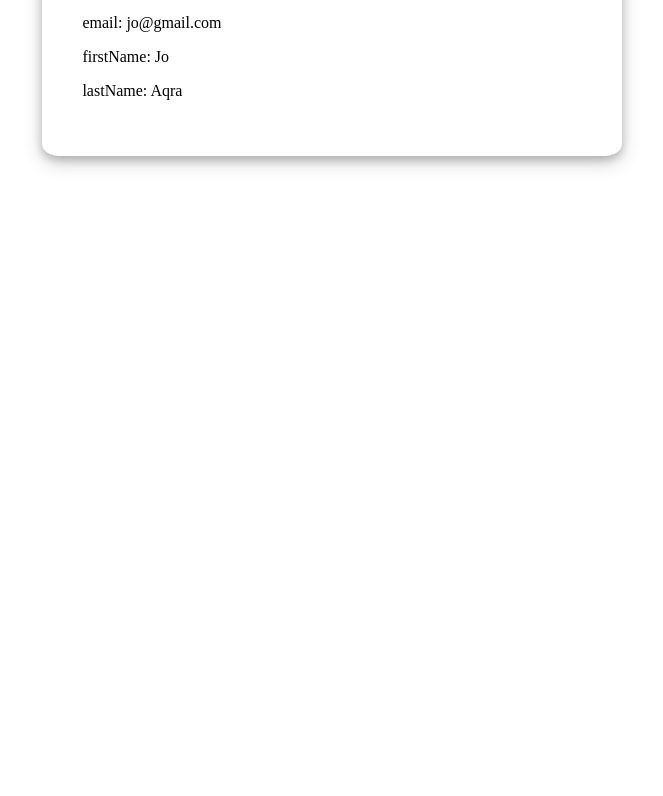
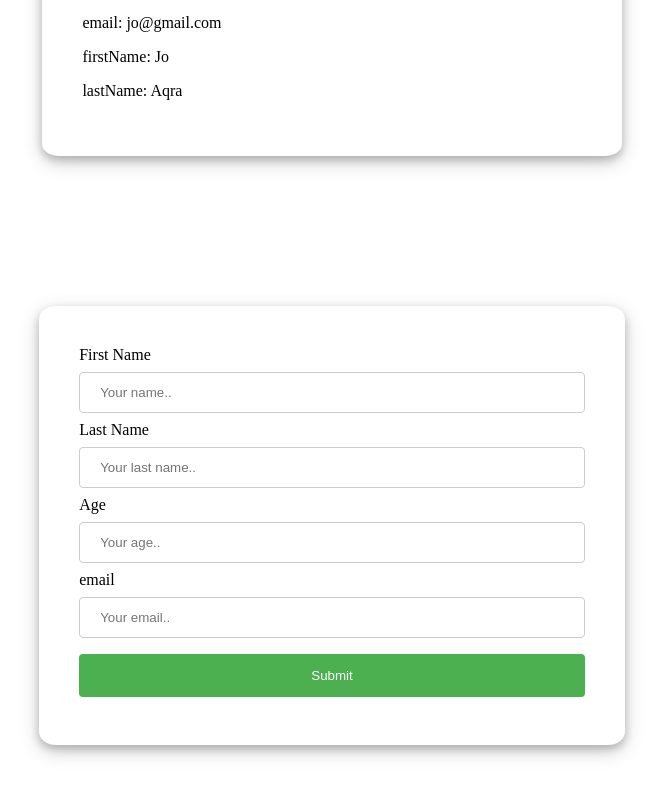
Before and after one commit to mohammad-khamlan/Fullsession-Internship, an Angular app: page / in a window 1280 px wide. Shown: the part 390-1186 px from the top of the page, without its empty margins (308-971 px from the left). Before the commit the page ends 800 px from the top, so only its background shows below. Built offline with nearby package versions, Linux system fonts and the light colour scheme.

Commit message:
pagination with form

```diff
--- /dev/null
+++ b/src/app/add-data/add-data.component.html
@@ -0,0 +1,19 @@
+
+    <div id="addForm">
+    <form #userForm = "ngForm" (ngSubmit) = "onClickSubmit(userForm.value)">
+    <label for="fname">First Name</label>
+    <input type="text" ngModel id="fname" name="firstname" placeholder="Your name.." >
+
+    <label for="lname">Last Name</label>
+    <input type="text" ngModel id="lname" name="lastname" placeholder="Your last name.." >
+
+    <label for="age">Age</label>
+    <input type="text" ngModel id="age" name="age" placeholder="Your age.." >
+
+    <label for="email">email</label>
+    <input type="text" ngModel id="email" name="email" placeholder="Your email.." >
+
+    <input type="submit" value="Submit">
+  </form>
+
+    </div>
--- /dev/null
+++ b/src/app/add-data/add-data.component.scss
@@ -0,0 +1,55 @@
+#addForm{
+    box-shadow: 0 4px 8px 0 rgba(0, 0, 0, 0.2), 0 6px 20px 0 rgba(0, 0, 0, 0.19);
+    border-radius: 3%;
+    background-color: white;
+    margin: 150px auto;
+    font-family: Raleway;
+    padding: 40px;
+    width: 40%;
+    min-width: 300px;
+}
+
+input[type=text], select {
+  width: 100%;
+  padding: 12px 20px;
+  margin: 8px 0;
+  display: inline-block;
+  border: 1px solid #ccc;
+  border-radius: 4px;
+  box-sizing: border-box;
+}
+
+input[type=submit] {
+  width: 100%;
+  background-color: #4CAF50;
+  color: white;
+  padding: 14px 20px;
+  margin: 8px 0;
+  border: none;
+  border-radius: 4px;
+  cursor: pointer;
+}
+
+input[type=submit]:hover {
+  background-color: #45a049;
+}
+
+div {
+  border-radius: 5px;
+  background-color: #f2f2f2;
+  padding: 20px;
+}
+
+#addButton {
+    border: none;
+    color: white;
+    padding: 15px 32px;
+    text-align: center;
+    text-decoration: none;
+    display: inline-block;
+    font-size: 16px;
+    margin: 4px 2px;
+    cursor: pointer;
+    width: 100%;
+    background-color: #4CAF50;
+}
--- /dev/null
+++ b/src/app/add-data/add-data.component.ts
@@ -0,0 +1,28 @@
+import { Component, OnInit } from '@angular/core';
+import { AddPersonService } from '../services/add-person.service';
+
+@Component({
+  selector: 'app-add-data',
+  templateUrl: './add-data.component.html',
+  styleUrls: ['./add-data.component.scss']
+})
+export class AddDataComponent implements OnInit {
+
+  constructor(private selector: AddPersonService) { }
+
+  ngOnInit(): void {
+  }
+
+  onClickSubmit(data: any) {
+    const person = {
+      firstName: data.firstname,
+      lastName: data.lastname,
+      age: data.age,
+      email: data.email
+    }
+
+    this.selector.addPerson(person);
+
+  };
+
+}
--- a/src/app/app.component.html
+++ b/src/app/app.component.html
@@ -1 +1,3 @@
 <app-pagination></app-pagination>
+
+<app-add-data></app-add-data>
--- a/src/app/pagination/pagination.component.html
+++ b/src/app/pagination/pagination.component.html
@@ -8,7 +8,6 @@
     <link rel="stylesheet" href="https://cdnjs.cloudflare.com/ajax/libs/font-awesome/4.7.0/css/font-awesome.min.css">
 </head>
 <body>
-    <div id="container">
 
     <div id="pagination">
 
@@ -19,12 +18,11 @@
     </div>
     <br><br>
 
-    <i *ngFor="let number of numbers" class="pageNumbers" [ngStyle]="{color: personNumber == number ? '#1B0FA2':'black'}" class="pageNumbers" (click) = "personByNumber(number)">{{number}}</i>&nbsp;&nbsp;
+    <i *ngFor="let person of people; let number = index" class="pageNumbers" [ngStyle]="{color: personNumber == number ? '#1B0FA2':'black'}" class="pageNumbers" (click) = "personByNumber(number)">{{number+1}}</i>&nbsp;&nbsp;
 
     <br><br>
     <p *ngFor="let item of person | keyvalue">{{item.key}}: {{item.value}}</p>
 
     </div>
-    </div>
 </body>
 </html>
--- a/src/app/pagination/pagination.component.scss
+++ b/src/app/pagination/pagination.component.scss
@@ -1,6 +1,3 @@
-#container{
-}
-
 #pagination{
     box-shadow: 0 4px 8px 0 rgba(0, 0, 0, 0.2), 0 6px 20px 0 rgba(0, 0, 0, 0.19);
     border-radius: 3%;
--- a/src/app/pagination/pagination.component.ts
+++ b/src/app/pagination/pagination.component.ts
@@ -1,6 +1,6 @@
 import { Component, OnInit } from '@angular/core';
 import { Observable } from 'rxjs';
-import { GetPersonService } from './services/get-person.service';
+import { GetPersonService } from '../services/get-person.service';
 
 @Component({
   selector: 'app-pagination',
@@ -12,7 +12,6 @@ export class PaginationComponent implements OnInit {
 
   public people: Array<{}> = [];
 
-  numbers: Array<{}> = [];
   personNumber = 0;
 
   person = {};
@@ -21,7 +20,6 @@ export class PaginationComponent implements OnInit {
 
   ngOnInit(): void {
     this.people = this.selector.getPeople();
-    this.numbers = Array.from({ length: this.people.length }, (_, number) => number + 1);
     this.person = this.people[0]
   }
 
@@ -40,7 +38,7 @@ export class PaginationComponent implements OnInit {
   }
 
   personByNumber(x: any) {
-    this.personNumber = x - 1;
+    this.personNumber = x;
     this.person = this.people[this.personNumber];
   }
 }
--- a/src/app/pagination/services/add-person.service.ts
+++ b/src/app/services/add-person.service.ts
@@ -72,13 +72,6 @@ export class AddPersonService {
     },
 
     {
-      firstName: "tareq",
-      lastName: "mohammad",
-      age: "27",
-      email: "tareq@gmail.com"
-    },
-
-    {
       firstName: "saleem",
       lastName: "ahmad",
       age: "29",
@@ -90,6 +83,10 @@ export class AddPersonService {
     return this.people;
   }
 
+  addPerson(person: { firstName: any; lastName: any; age: any; email: any; }): void {
+    this.people.push(person);
+  }
+
   constructor() { }
 
 
```
Also changed, not shown: src/app/app.module.ts (+6 -2 lines), src/app/services/get-person.service.ts (renamed from src/app/pagination/services/get-person.service.ts).
